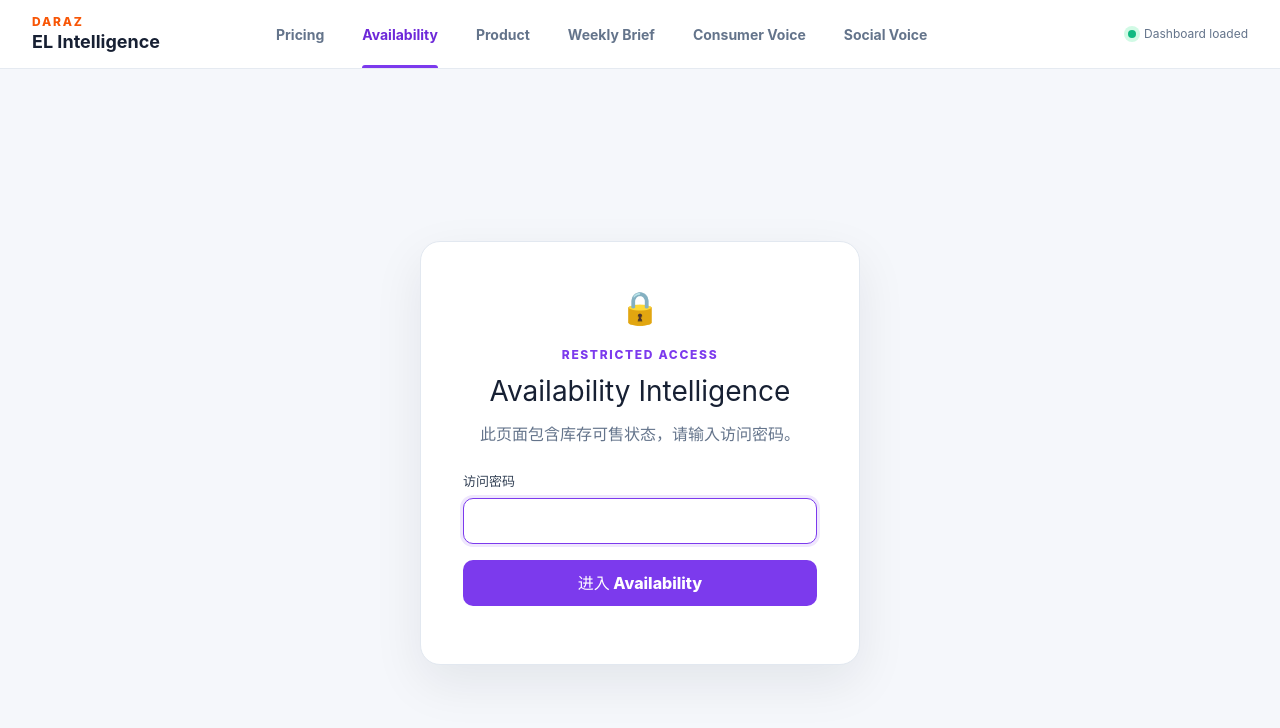
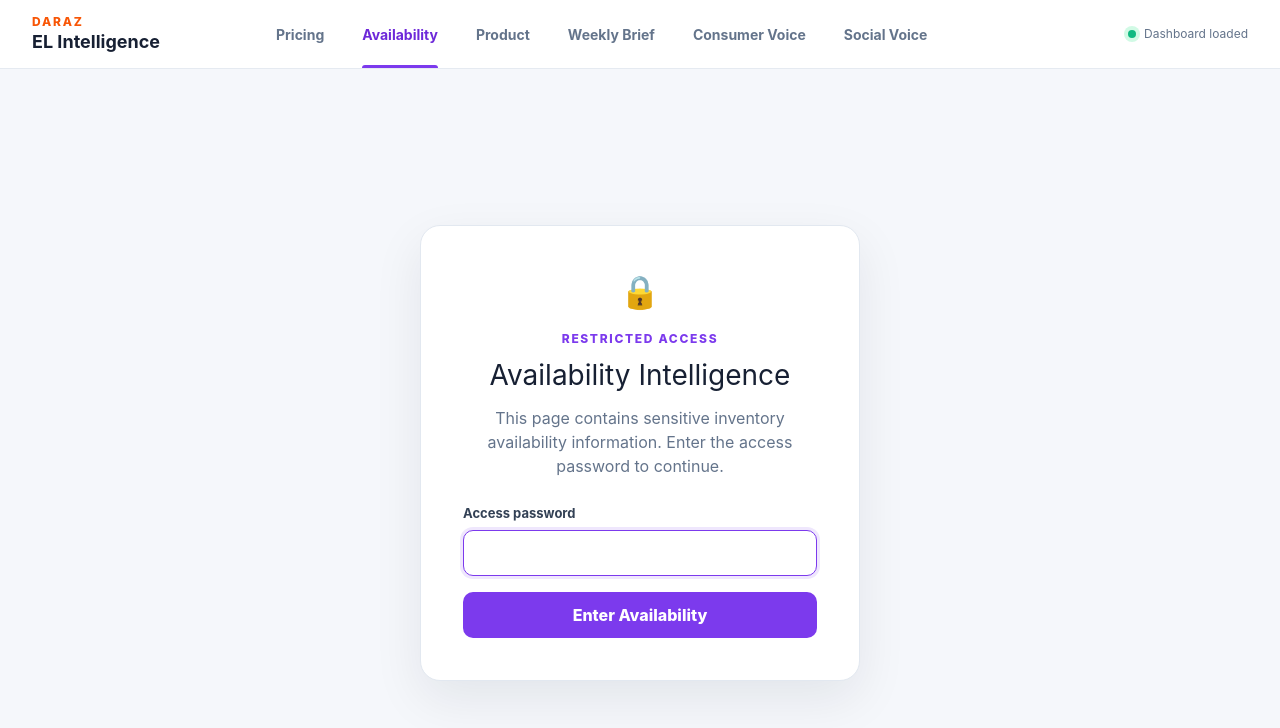
Before and after one commit to maxgiftbox/pk-price-monitor-v2, a React (Vite) app in the folder dashboard-v2/frontend/: page /availability in a window 1280 px wide. Shown: the top 728 px of the page. Built offline with nearby package versions, Linux system fonts and the light colour scheme; no server answers.

Commit message:
Standardize dashboard copy in English

```diff
--- a/dashboard-v2/frontend/index.html
+++ b/dashboard-v2/frontend/index.html
@@ -1 +1,12 @@
-<div id="root"></div><script type="module" src="/src/main.tsx"></script>
+<!doctype html>
+<html lang="en">
+  <head>
+    <meta charset="UTF-8" />
+    <meta name="viewport" content="width=device-width, initial-scale=1.0" />
+    <title>Daraz EL Intelligence</title>
+  </head>
+  <body>
+    <div id="root"></div>
+    <script type="module" src="/src/main.tsx"></script>
+  </body>
+</html>
--- a/dashboard-v2/frontend/src/features/pricing/gap-analysis/Filters.tsx
+++ b/dashboard-v2/frontend/src/features/pricing/gap-analysis/Filters.tsx
@@ -149,6 +149,7 @@ export function Filters({ data, params, set }: Props) {
             min={data?.options.dateRange.min ?? undefined}
             onChange={(event) => changeDate(key, event.target.value)}
             type="date"
+            lang="en"
             value={params.get(key) ?? ''}
           />
         </label>
--- a/dashboard-v2/frontend/src/features/pricing/trend/PriceTrend.tsx
+++ b/dashboard-v2/frontend/src/features/pricing/trend/PriceTrend.tsx
@@ -1020,6 +1020,7 @@ gap-2
 <input
 
 type="date"
+lang="en"
 
 className="
 mt-1
@@ -1045,6 +1046,7 @@ e.target.value
 <input
 
 type="date"
+lang="en"
 
 className="
 mt-1
--- a/dashboard-v2/frontend/src/main.tsx
+++ b/dashboard-v2/frontend/src/main.tsx
@@ -51,8 +51,8 @@ const router = createBrowserRouter([
         path: '/availability',
         element: <PricingAccessGate
           title="Availability Intelligence"
-          description="此页面包含库存可售状态，请输入访问密码。"
-          buttonLabel="进入 Availability"
+          description="This page contains sensitive inventory availability information. Enter the access password to continue."
+          buttonLabel="Enter Availability"
         ><AvailabilityDashboard /></PricingAccessGate>,
       },
       {
--- a/dashboard-v2/frontend/src/routes/ConsumerVoiceDashboard.tsx
+++ b/dashboard-v2/frontend/src/routes/ConsumerVoiceDashboard.tsx
@@ -47,8 +47,8 @@ function LocalFilters({ label, value, onChange, options }: {
       <label>Venture<select value={value.venture} onChange={(event) => onChange({ ...value, venture: event.target.value, brand: "", productIds: "" })}><option value="">All ventures</option>{options?.ventures.map((item) => <option key={item}>{item}</option>)}</select></label>
       <label>Brand<select value={value.brand} onChange={(event) => onChange({ ...value, brand: event.target.value, productIds: "" })}><option value="">All brands</option>{brands.map((item) => <option key={item}>{item}</option>)}</select></label>
       <label className="product-filter">Product<select value={value.productIds} onChange={(event) => onChange({ ...value, productIds: event.target.value })}><option value="">All products</option>{products.map((item) => <option key={`${item.venture}-${item.id}`} value={item.ids.join(",")}>{item.name}</option>)}</select></label>
-      <label>From<input type="date" min={options?.dateRange.min ?? undefined} max={options?.dateRange.max ?? undefined} value={value.dateFrom} onChange={(event) => onChange({ ...value, dateFrom: event.target.value })} /></label>
-      <label>To<input type="date" min={options?.dateRange.min ?? undefined} max={options?.dateRange.max ?? undefined} value={value.dateTo} onChange={(event) => onChange({ ...value, dateTo: event.target.value })} /></label>
+      <label>From<input type="date" lang="en" min={options?.dateRange.min ?? undefined} max={options?.dateRange.max ?? undefined} value={value.dateFrom} onChange={(event) => onChange({ ...value, dateFrom: event.target.value })} /></label>
+      <label>To<input type="date" lang="en" min={options?.dateRange.min ?? undefined} max={options?.dateRange.max ?? undefined} value={value.dateTo} onChange={(event) => onChange({ ...value, dateTo: event.target.value })} /></label>
       <button onClick={() => onChange(emptyFilter())}>Reset</button>
     </div>
   </details>;
--- a/dashboard-v2/frontend/src/routes/PricingAccessGate.tsx
+++ b/dashboard-v2/frontend/src/routes/PricingAccessGate.tsx
@@ -12,8 +12,8 @@ type PricingAccessGateProps = {
 export function PricingAccessGate({
   children,
   title = "Pricing Intelligence",
-  description = "此页面包含敏感价格信息，请输入访问密码。",
-  buttonLabel = "进入 Pricing",
+  description = "This page contains sensitive pricing information. Enter the access password to continue.",
+  buttonLabel = "Enter Pricing",
 }: PricingAccessGateProps) {
   const [status, setStatus] = useState<"checking" | "locked" | "open">("checking");
   const [password, setPassword] = useState("");
@@ -34,7 +34,7 @@ export function PricingAccessGate({
       await pricingAuthApi.login(password);
       setStatus("open");
     } catch {
-      setError("密码不正确，请重试。");
+      setError("Incorrect password. Please try again.");
     } finally {
       setSubmitting(false);
     }
@@ -50,7 +50,7 @@ export function PricingAccessGate({
       {status === "checking" ? <p>Checking access…</p> : <>
         <p>{description}</p>
         <form onSubmit={unlock}>
-          <label htmlFor="pricing-password">访问密码</label>
+          <label htmlFor="pricing-password">Access password</label>
           <input
             id="pricing-password"
             type="password"
@@ -61,7 +61,7 @@ export function PricingAccessGate({
             required
           />
           {error && <div className="pricing-gate-error" role="alert">{error}</div>}
-          <button type="submit" disabled={submitting}>{submitting ? "验证中…" : buttonLabel}</button>
+          <button type="submit" disabled={submitting}>{submitting ? "Verifying…" : buttonLabel}</button>
         </form>
       </>}
     </section>
```
